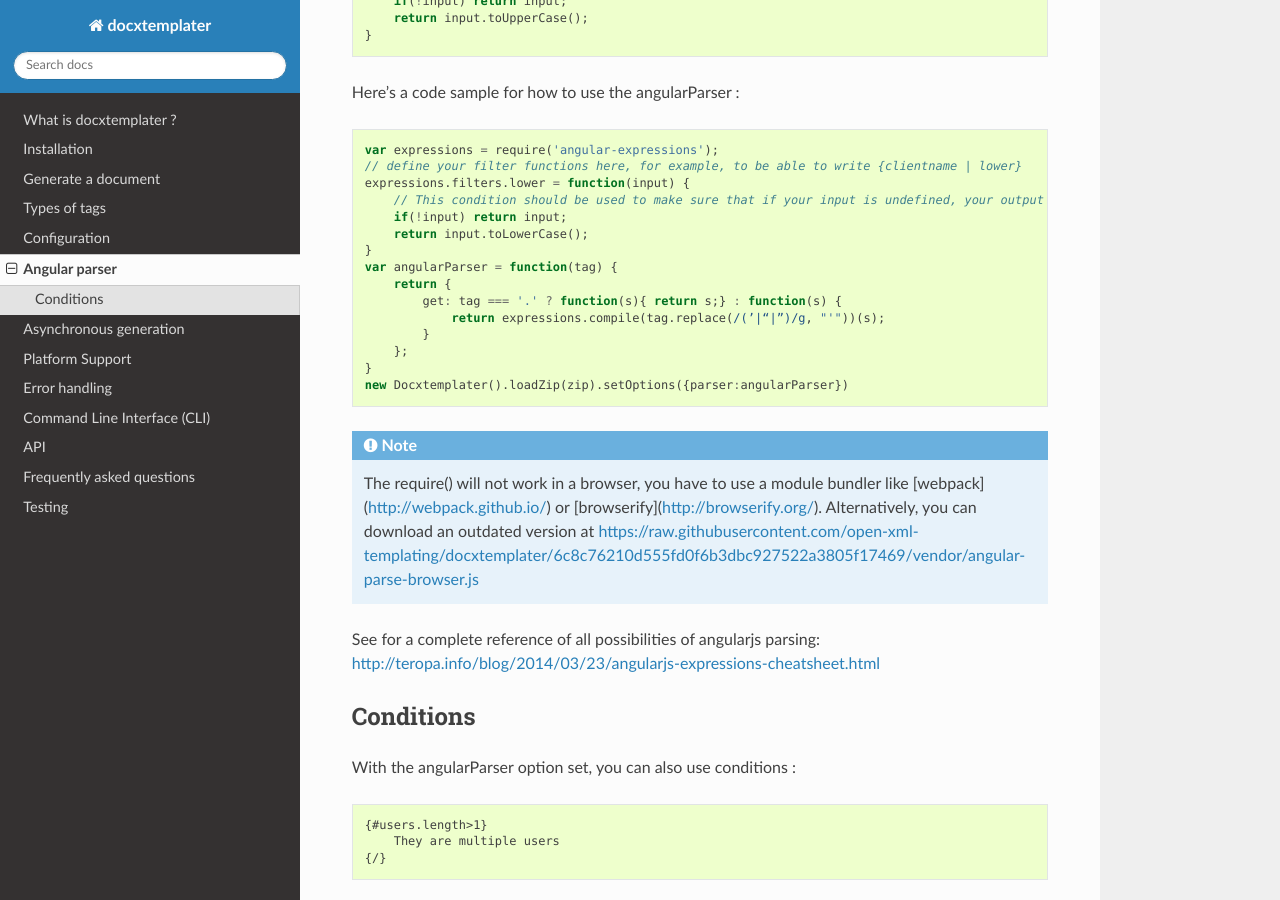
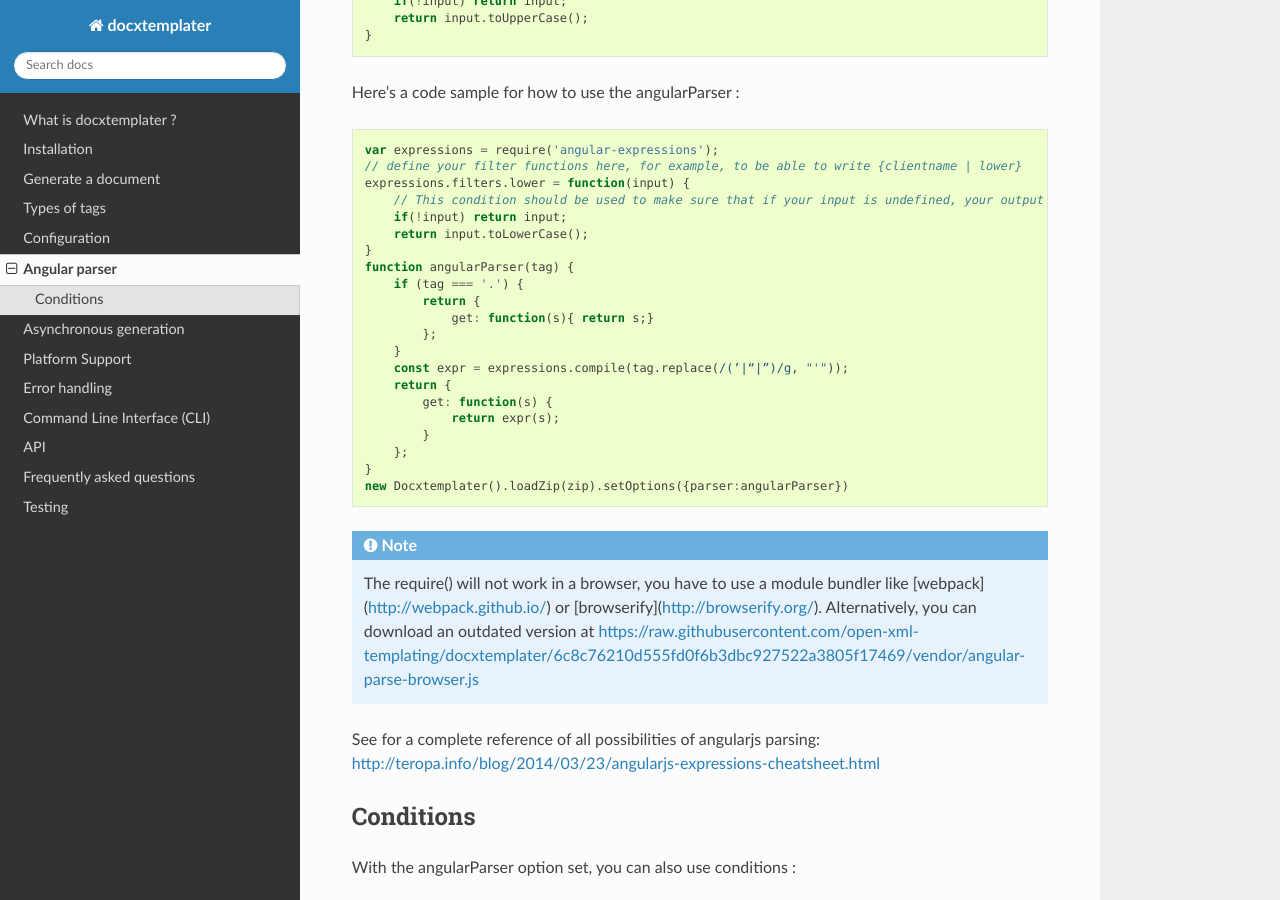
Before and after one commit to open-xml-templating/docxtemplater, a Sphinx documentation site: the page built from docs/source/angular_parse.rst, in a window 1280 px wide and 900 px high, scrolled down 679 px. Built offline with Sphinx 7.4.7 and the Read the Docs theme 2.0.0, drawn with Linux system fonts in a browser that asks for light colours.

Commit message:
Update usage of angular-parser in test and in doc

```diff
--- a/docs/source/angular_parse.rst
+++ b/docs/source/angular_parse.rst
@@ -48,10 +48,16 @@ Here's a code sample for how to use the angularParser :
         if(!input) return input;
         return input.toLowerCase();
     }
-    var angularParser = function(tag) {
+    function angularParser(tag) {
+        if (tag === '.') {
+            return {
+                get: function(s){ return s;}
+            };
+        }
+        const expr = expressions.compile(tag.replace(/(’|“|”)/g, "'"));
         return {
-            get: tag === '.' ? function(s){ return s;} : function(s) {
-                return expressions.compile(tag.replace(/(’|“|”)/g, "'"))(s);
+            get: function(s) {
+                return expr(s);
             }
         };
     }
```
Also changed, not shown: 1 other file.
